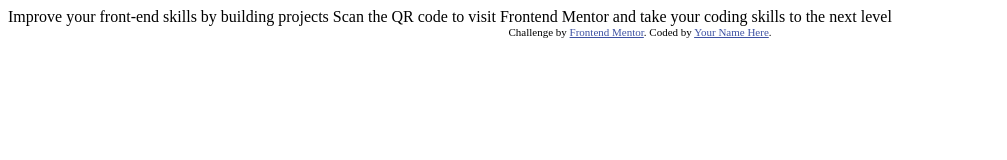
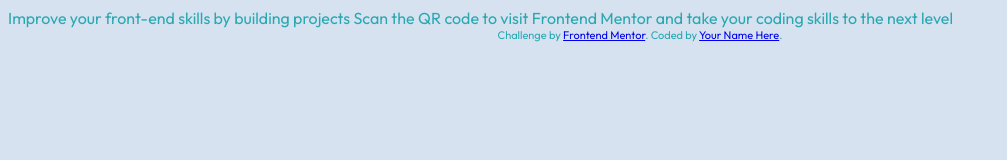
Before and after one commit to monoseven/frontendmentor.io, a plain HTML site: page index.html in a window 1280 px wide. Shown: the whole page, without its empty margins (0-1007 px from the left). Drawn offline with Linux system fonts and the light colour scheme.

Commit message:
add styles

```diff
--- a/index.html
+++ b/index.html
@@ -4,17 +4,23 @@
   <meta charset="UTF-8">
   <meta name="viewport" content="width=device-width, initial-scale=1.0"> <!-- displays site properly based on user's device -->
 
+  <!-- font -->
+  <link rel="preconnect" href="https://fonts.googleapis.com">
+  <link rel="preconnect" href="https://fonts.gstatic.com" crossorigin>
+  <link href="https://fonts.googleapis.com/css2?family=Outfit:wght@400;700&display=swap" rel="stylesheet">
+
+  <!-- stylesheet: link with main.css -->
+  <link rel="stylesheet" href="./styles/main.css"/>
+
   <link rel="icon" type="image/png" sizes="32x32" href="./images/favicon-32x32.png">
-
   <title>Frontend Mentor | QR code component</title>
 
   <!-- Feel free to remove these styles or customise in your own stylesheet 👍 -->
-  <style>
-    .attribution { font-size: 11px; text-align: center; }
-    .attribution a { color: hsl(228, 45%, 44%); }
-  </style>
 </head>
 <body>
+  <div class="container">
+
+  </div>
 
   Improve your front-end skills by building projects
 
--- /dev/null
+++ b/styles/main.css
@@ -0,0 +1,9 @@
+body {
+    background-color: hsl(212, 45%, 89%);
+    font-family: 'Outfit', sans-serif;
+    color: #29A8B1;
+  }
+
+.attribution {
+    font-size: 11px; text-align: center;
+}
```
